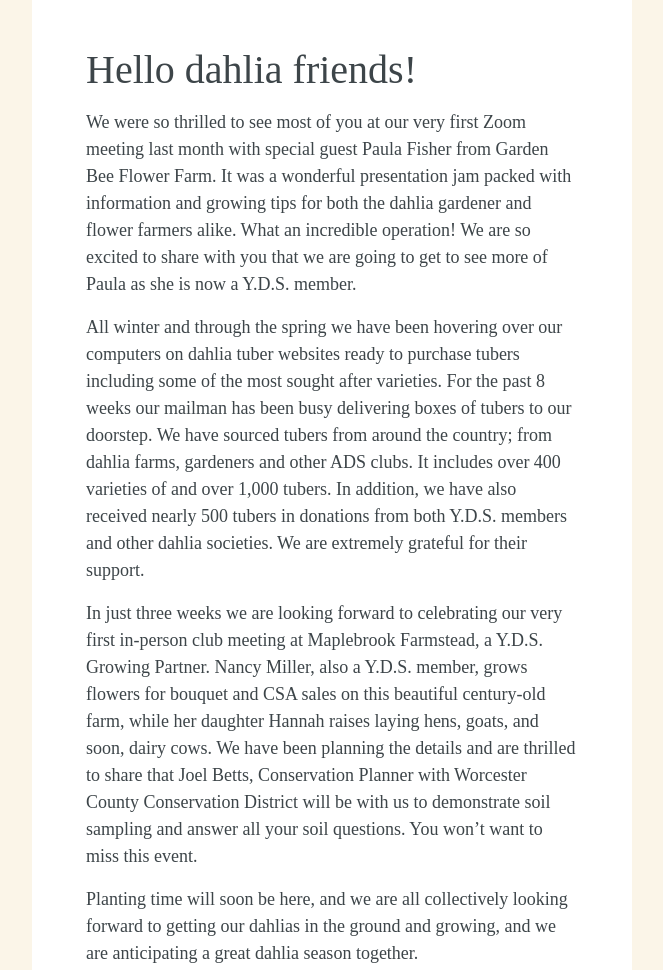
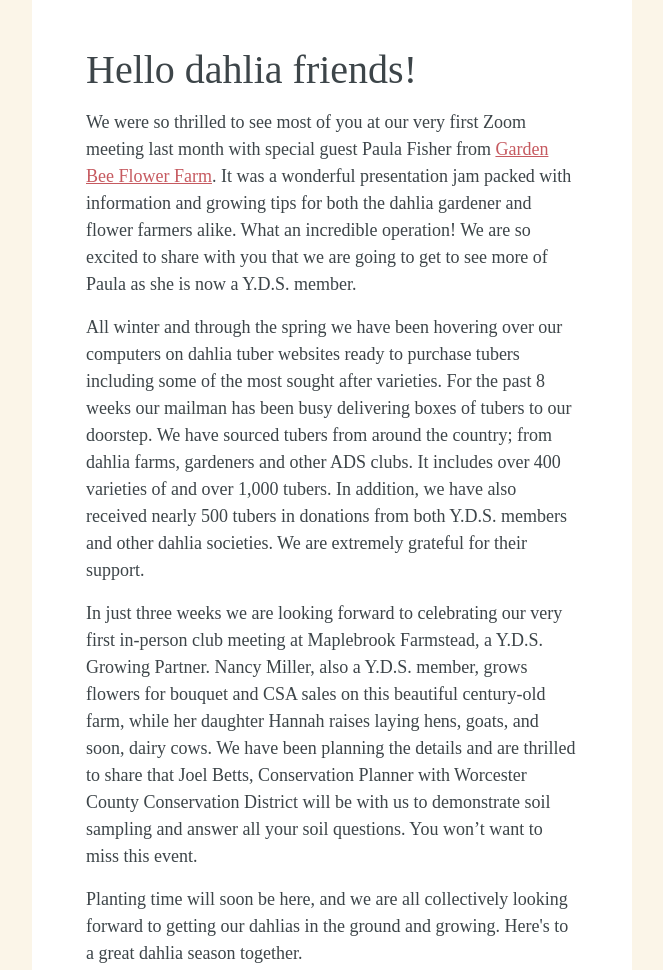
Before and after one commit to johnthedesigner/yds-email, a plain HTML site: page 202105/20210509_newsletter/20210509_newsletter.html in a window 1280 px wide. Shown: the part 240-1210 px from the top of the page, without its empty margins (308-971 px from the left). Drawn offline with Linux system fonts and the light colour scheme.

Commit message:
Initial edits

```diff
--- a/202105/20210509_newsletter/20210509_newsletter.html
+++ b/202105/20210509_newsletter/20210509_newsletter.html
@@ -263,13 +263,17 @@
                               <p>
                                 We were so thrilled to see most of you at our
                                 very first Zoom meeting last month with special
-                                guest Paula Fisher from Garden Bee Flower Farm.
-                                It was a wonderful presentation jam packed with
-                                information and growing tips for both the dahlia
-                                gardener and flower farmers alike. What an
-                                incredible operation! We are so excited to share
-                                with you that we are going to get to see more of
-                                Paula as she is now a Y.D.S. member.
+                                guest Paula Fisher from
+                                <a
+                                  href="https://mygardenbee.com/"
+                                  target="_blank"
+                                  >Garden Bee Flower Farm</a
+                                >. It was a wonderful presentation jam packed
+                                with information and growing tips for both the
+                                dahlia gardener and flower farmers alike. What
+                                an incredible operation! We are so excited to
+                                share with you that we are going to get to see
+                                more of Paula as she is now a Y.D.S. member.
                               </p>
                               <p>
                                 All winter and through the spring we have been
@@ -305,8 +309,8 @@
                               <p>
                                 Planting time will soon be here, and we are all
                                 collectively looking forward to getting our
-                                dahlias in the ground and growing, and we are
-                                anticipating a great dahlia season together.
+                                dahlias in the ground and growing. Here's to a
+                                great dahlia season together.
                               </p>
                               <p class="signature">– Misty &amp; Carol</p>
                             </td>
@@ -508,14 +512,17 @@
                                   href="mailto:info@yankeedahliasociety.com"
                                   target="_blank"
                                   >info@yankeedahilasociety.com</a
-                                ><br />Subject: Wooden Stakes.
+                                ><br />Subject: Wooden Stakes
                               </p>
                               <p>
                                 Taking orders now through Sunday, May 30th. Pick
                                 up/delivery will be arranged. Bundles of 12 six
                                 foot stakes for $30.00 making them only $2.50
-                                each. Thank you for supporting Y.D.S. and a
-                                local Massachusetts Sawmill
+                                each.
+                              </p>
+                              <p>
+                                Thank you for supporting Y.D.S. and a local
+                                Massachusetts Sawmill.
                               </p>
                             </td>
                           </tr>
```
Also changed, not shown: 202105/20210509_newsletter/20210509_header.jpg.
